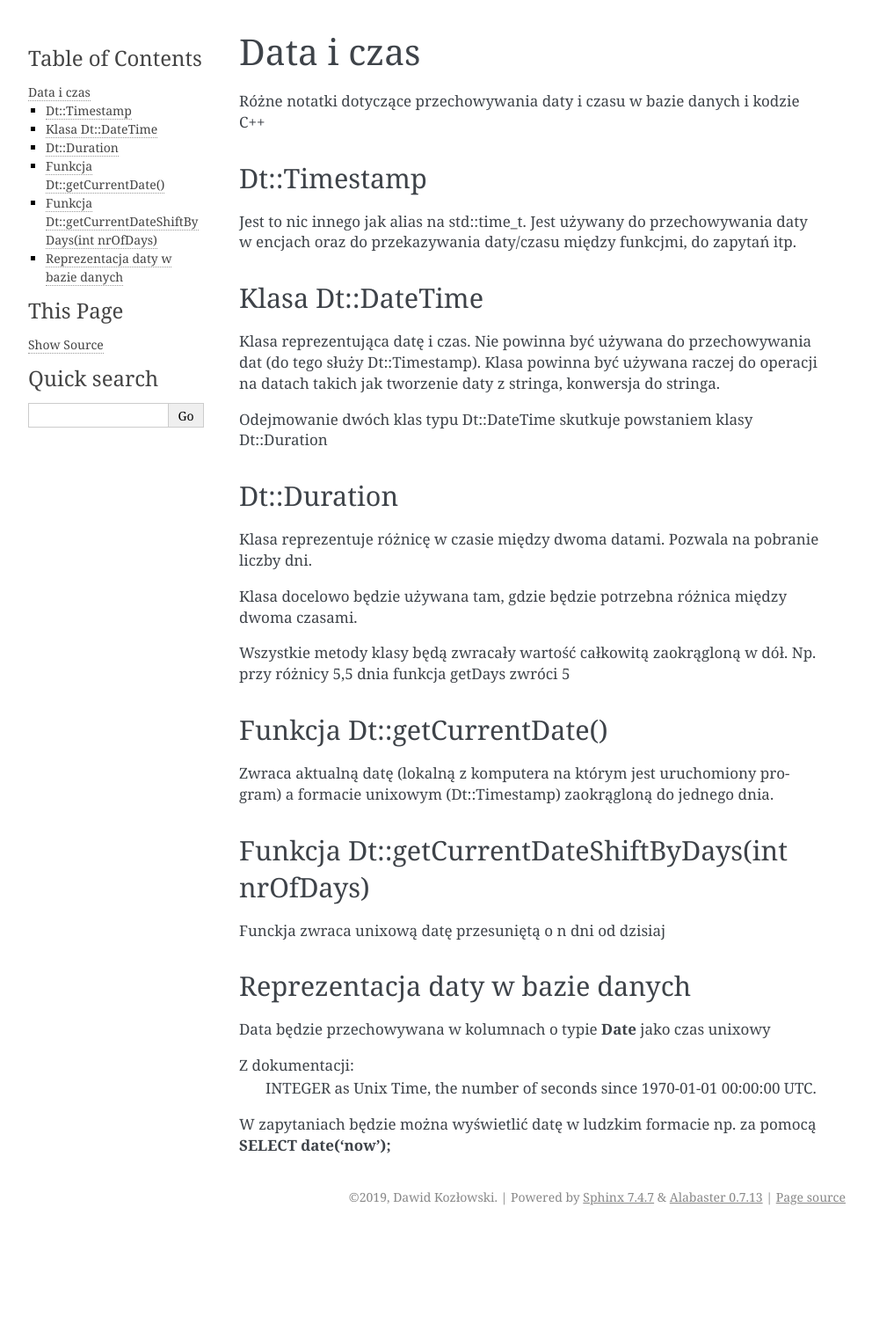
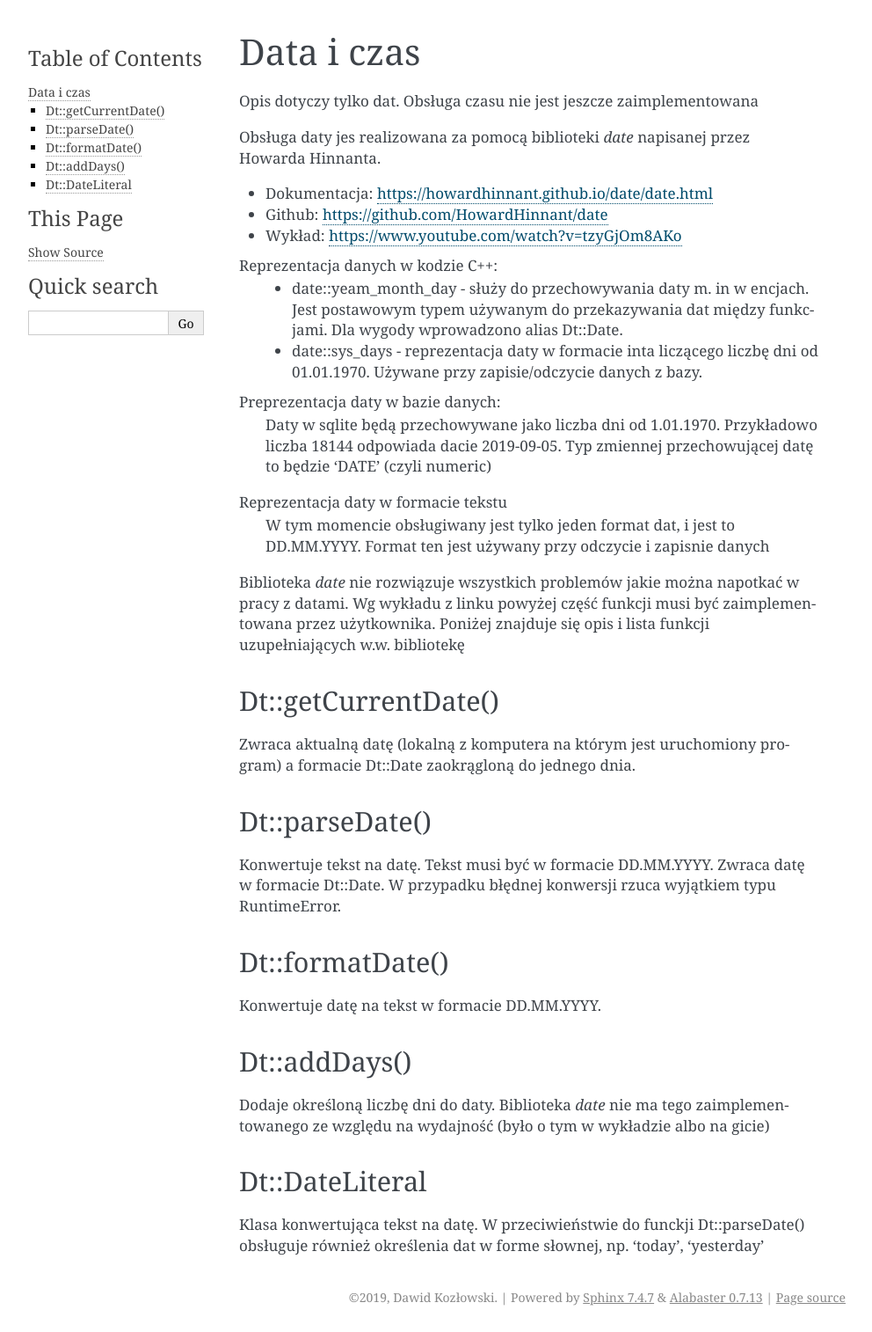
Before and after one commit to minescias/HabitTacker, a Sphinx documentation site: the page built from Docs/source/Core/DateTime.rst, in a window 1280 px wide. Shown: the whole page at 88% size, without its empty margins (148-1140 px from the left). Built offline with Sphinx 7.4.7, drawn with Linux system fonts in a browser that asks for light colours; before the commit the page ends 1400 px from its top, so only the background shows below that.

```diff
--- a/CMakeLists.txt
+++ b/CMakeLists.txt
@@ -1,4 +1,4 @@
-cmake_minimum_required(VERSION 3.0.2)
+cmake_minimum_required(VERSION 3.11)
 project(HabitTracker)
 
 set(CMAKE_CXX_STANDARD 17)
@@ -18,6 +18,7 @@ include_directories(${CMAKE_SOURCE_DIR})
 include_directories(${CMAKE_SOURCE_DIR}/Src)
 include_directories(${CMAKE_SOURCE_DIR}/Libraries/date/include)
 
+# external libraries settings
 # https://github.com/HowardHinnant/date/issues/474
 add_compile_definitions(HAS_UNCAUGHT_EXCEPTIONS=1) # availiable after 3.12
 
--- a/Docs/source/Core/DateTime.rst
+++ b/Docs/source/Core/DateTime.rst
@@ -1,47 +1,57 @@
 Data i czas
 ===============================================================================
-Różne notatki dotyczące przechowywania daty i czasu w bazie danych i kodzie C++
+Opis dotyczy tylko dat. Obsługa czasu nie jest jeszcze zaimplementowana
 
-Dt::Timestamp
-*******************************************************************************
-Jest to nic innego jak alias na std::time_t. Jest używany do przechowywania
-daty w encjach oraz do przekazywania daty/czasu między funkcjmi, do zapytań
-itp.
+Obsługa daty jes realizowana za pomocą biblioteki `date` napisanej przez
+Howarda Hinnanta.
 
-Klasa Dt::DateTime
-*******************************************************************************
-Klasa reprezentująca datę i czas. Nie powinna być używana do przechowywania dat
-(do tego służy Dt::Timestamp). Klasa powinna być używana raczej do operacji na
-datach takich jak tworzenie daty z stringa, konwersja do stringa.
+*   Dokumentacja: https://howardhinnant.github.io/date/date.html
+*   Github: https://github.com/HowardHinnant/date
+*   Wykład: https://www.youtube.com/watch?v=tzyGjOm8AKo
 
-Odejmowanie dwóch klas typu Dt::DateTime skutkuje powstaniem klasy Dt::Duration
+Reprezentacja danych w kodzie C++:
+ *  date::yeam_month_day - służy do przechowywania daty m. in w encjach. Jest
+    postawowym typem używanym do przekazywania dat między funkcjami. Dla wygody
+    wprowadzono alias Dt::Date.
+ *  date::sys_days - reprezentacja daty w formacie inta liczącego liczbę dni od
+    01.01.1970. Używane przy zapisie/odczycie danych z bazy.
 
-Dt::Duration
-*******************************************************************************
-Klasa reprezentuje różnicę w czasie między dwoma datami. Pozwala na pobranie
-liczby dni.
+Preprezentacja daty w bazie danych:
+    Daty w sqlite będą przechowywane jako liczba dni od 1.01.1970. Przykładowo
+    liczba 18144 odpowiada dacie 2019-09-05. Typ zmiennej przechowującej datę
+    to będzie 'DATE' (czyli numeric)
 
-Klasa docelowo będzie używana tam, gdzie będzie potrzebna różnica między dwoma
-czasami.
+Reprezentacja daty w formacie tekstu
+    W tym momencie obsługiwany jest tylko jeden format dat, i jest to
+    DD.MM.YYYY. Format ten jest używany przy odczycie i zapisnie danych
 
-Wszystkie metody klasy będą zwracały wartość całkowitą zaokrągloną w dół. Np.
-przy różnicy 5,5 dnia funkcja getDays zwróci 5
+Biblioteka `date` nie rozwiązuje wszystkich problemów jakie można napotkać w
+pracy z datami. Wg wykładu z linku powyżej część funkcji musi być
+zaimplementowana przez użytkownika. Poniżej znajduje się opis i lista funkcji
+uzupełniających w.w. bibliotekę
 
-Funkcja Dt::getCurrentDate()
+Dt::getCurrentDate()
 *******************************************************************************
 Zwraca aktualną datę (lokalną z komputera na którym jest uruchomiony program)
-a formacie unixowym (Dt::Timestamp) zaokrągloną do jednego dnia.
+a formacie Dt::Date zaokrągloną do jednego dnia.
 
-Funkcja Dt::getCurrentDateShiftByDays(int nrOfDays)
-*******************************************************************************
-Funckja zwraca unixową datę przesuniętą o n dni od dzisiaj
+Dt::parseDate()
+********************************************************************************
+Konwertuje tekst na datę. Tekst musi być w formacie DD.MM.YYYY. Zwraca datę w
+formacie Dt::Date. W przypadku błędnej konwersji rzuca wyjątkiem typu
+RuntimeError.
 
-Reprezentacja daty w bazie danych
-*******************************************************************************
-Data będzie przechowywana w kolumnach o typie **Date** jako czas unixowy
+Dt::formatDate()
+********************************************************************************
+Konwertuje datę na tekst w formacie DD.MM.YYYY.
 
-Z dokumentacji:
-    INTEGER as Unix Time, the number of seconds since 1970-01-01 00:00:00 UTC.
+Dt::addDays()
+********************************************************************************
+Dodaje określoną liczbę dni do daty. Biblioteka `date` nie ma tego
+zaimplementowanego ze względu na wydajność (było o tym w wykładzie albo na
+gicie)
 
-W zapytaniach będzie można wyświetlić datę w ludzkim formacie np. za pomocą
-**SELECT date('now');**
+Dt::DateLiteral
+********************************************************************************
+Klasa konwertująca tekst na datę. W przeciwieństwie do funckji Dt::parseDate()
+obsługuje również określenia dat w forme słownej, np. 'today', 'yesterday'
--- a/Docs/source/Programming.rst
+++ b/Docs/source/Programming.rst
@@ -7,6 +7,7 @@ Wszystko co może być przydatne podczas pracy nad projektem
    :maxdepth: 2
    :caption: Spis treści:
 
+   Programming/Requirements
    Programming/Tools
    Programming/Tests
    Programming/UsefulCommands
--- /dev/null
+++ b/Docs/source/Programming/Requirements.rst
@@ -0,0 +1,4 @@
+Wymagane biblioteki
+================================================================================
+
+**cmake** - minimalna wersja 3.11
--- a/Docs/source/tasks/Done.rst
+++ b/Docs/source/tasks/Done.rst
@@ -98,6 +98,12 @@ innym
  *  Zmienić nazwę z Cli::Parameters na Cli::Parameters
  *  Przykłady pobierania parametrów w dokumentacji
  *  Ustawiwanie domyślnych wartości mogłoby być constexpr :)
+
+**[C15]** Wprowadzenie nowego formatu daty i czasu (w tym momencie są używane
+ *  Na początek wystarczy jedynie obsługa dat (nie używam czasu, jeszcze)
+ *  Zapis/odczyt z bazy danych
+ *  Odczyt danych z linii poleceń
+ *  Pobieranie aktualnej daty
 
 Docs
 *******************************************************************************
```
Also changed, not shown: Docs/source/Tasks.rst (+16 -6 lines).
